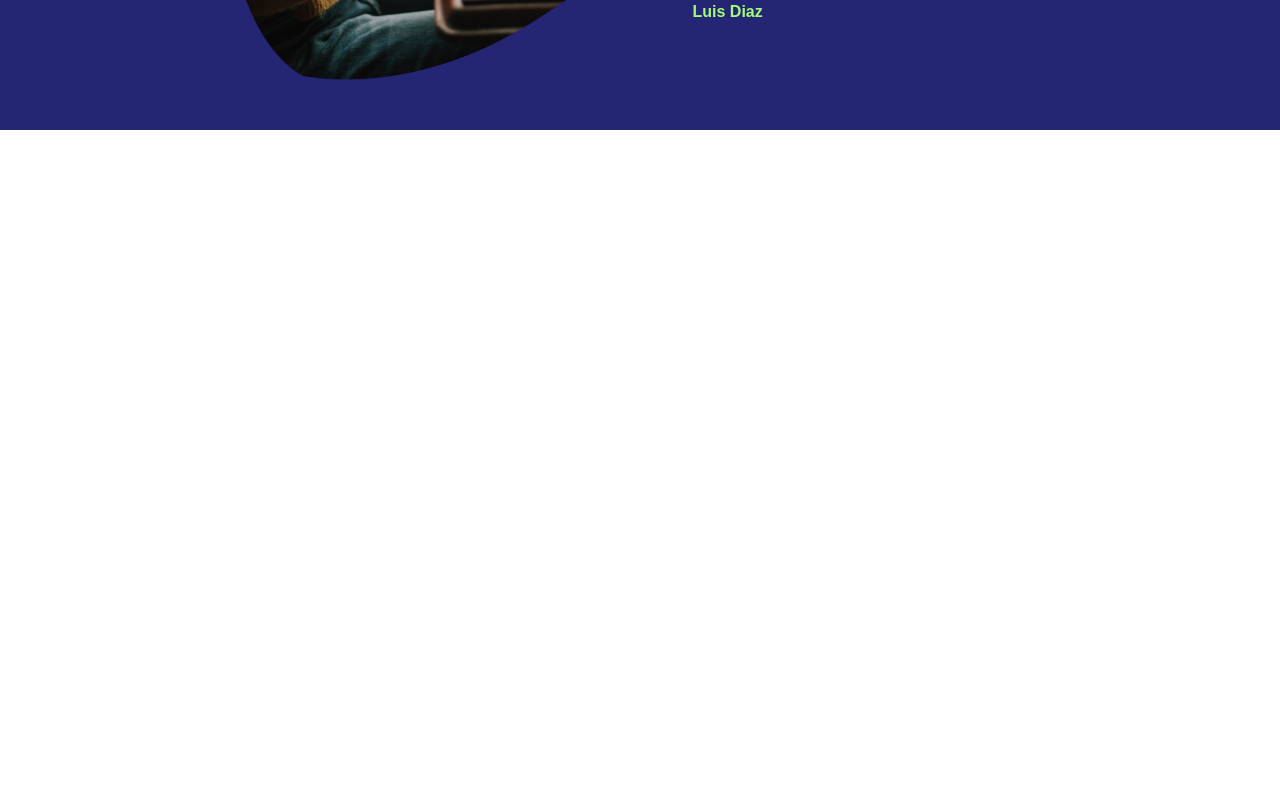
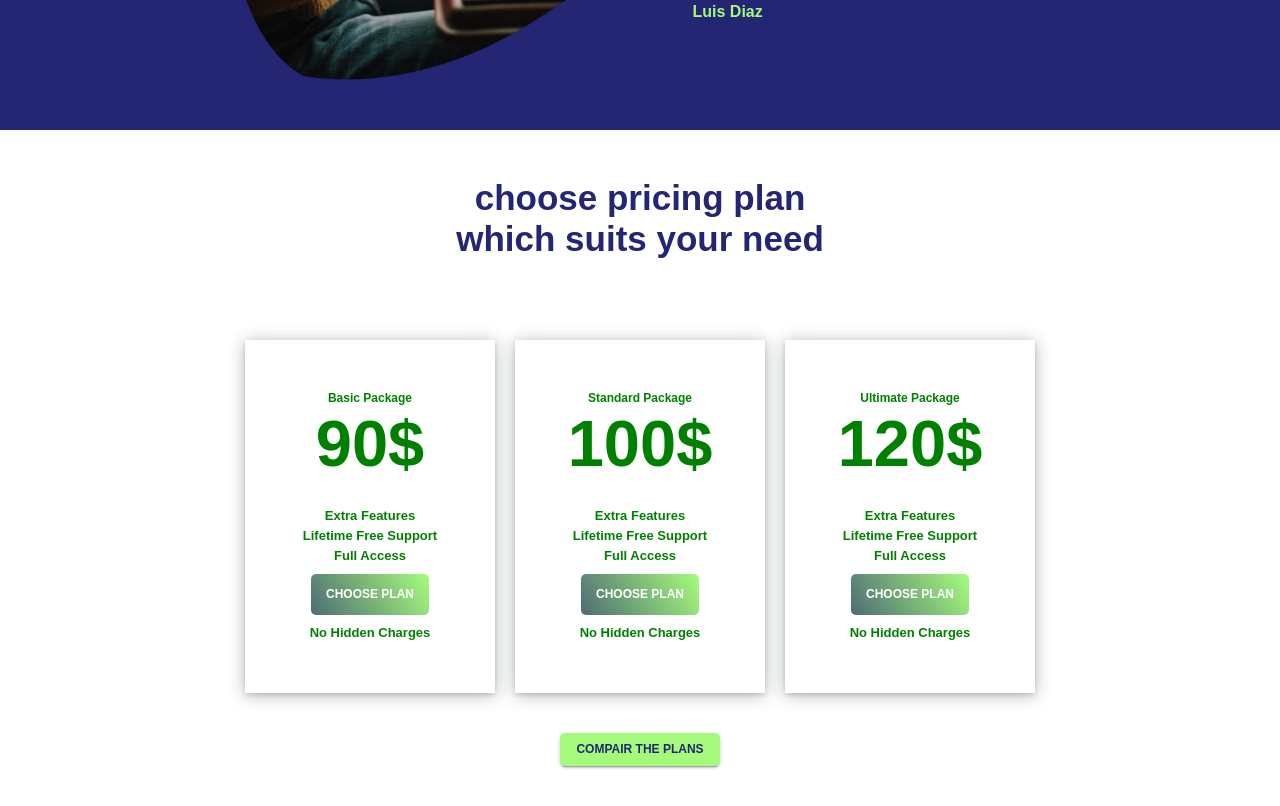
Before and after one commit to rjgohar/m4ui, a React (Create React App) app: page / in a window 1280 px wide. Shown: the part 4620-5426 px from the top of the page. Before the commit the page ends 4750 px from the top, so only its background shows below. Built offline with nearby package versions, Linux system fonts and the light colour scheme.

Commit message:
price section complete

```diff
--- /dev/null
+++ b/src/components/priceCard/cardsMapped.js
@@ -0,0 +1,58 @@
+import { makeStyles } from "@material-ui/core";
+import React from "react";
+import SimpleCard from ".";
+
+const Data = [
+  {
+    title: "Basic Package",
+    price: 90,
+    feature1: " Extra Features",
+    feature2: " Lifetime Free Support",
+    feature3: " Full Access",
+  },
+  {
+    title: "Standard Package",
+    price: 100,
+    feature1: " Extra Features",
+    feature2: " Lifetime Free Support",
+    feature3: " Full Access",
+  },
+  {
+    title: "Ultimate Package",
+    price: 120,
+    feature1: " Extra Features",
+    feature2: " Lifetime Free Support",
+    feature3: " Full Access",
+  },
+];
+
+const CardMapped = () => {
+  const classes = useStyles();
+  return (
+    <div className={classes.container}>
+      {Data.map(({ title, price, feature1, feature2, feature3 }) => {
+        return (
+          <>
+            <SimpleCard
+              title={title}
+              price={price}
+              feature1={feature1}
+              feature2={feature2}
+              feature3={feature3}
+            />
+          </>
+        );
+      })}
+    </div>
+  );
+};
+
+export default CardMapped;
+
+const useStyles = makeStyles((theme) => ({
+  container: {
+    display: "flex",
+    justifyContent: "center",
+    gap: 20,
+  },
+}));
--- /dev/null
+++ b/src/components/priceCard/index.js
@@ -0,0 +1,74 @@
+import React from "react";
+import { makeStyles } from "@material-ui/core/styles";
+
+import Button from "../../units/Button";
+
+import Typography from "@material-ui/core/Typography";
+import { Box } from "@material-ui/core";
+
+export default function SimpleCard({
+  title,
+  price,
+  feature1,
+  feature2,
+  feature3,
+}) {
+  const classes = useStyles();
+
+  return (
+    <div className={classes.root}>
+      <Box>
+        <Typography variant="h5">{title}</Typography>
+        <Typography variant="h1" className={classes.price}>
+          {price}$
+        </Typography>
+        <Box pt={3}>
+          <Typography variant="h4" className={classes.text}>
+            {feature1}
+          </Typography>{" "}
+          <Typography variant="h4" className={classes.text}>
+            {feature2}
+          </Typography>
+          <Typography variant="h4" className={classes.text}>
+            {feature3}
+          </Typography>
+        </Box>
+        <Box pt={1}>
+          <Button className={classes.buttonOutlinedDrawer} variant="primary">
+            {" "}
+            Choose Plan
+          </Button>
+        </Box>
+        <Box pt={1}>
+          <Typography variant="h4" className={classes.text}>
+            No Hidden Charges{" "}
+          </Typography>
+        </Box>
+      </Box>
+    </div>
+  );
+}
+
+const useStyles = makeStyles((theme) => ({
+  root: {
+    padding: "50px 0px",
+    maxWidth: 250,
+    width: "100%",
+    display: "flex",
+    flexDirection: "column",
+    textAlign: "center",
+    transition: "transform 500ms ease",
+    alignItems: "center",
+    color: " green",
+    boxShadow:
+      " rgba(14, 30, 37, 0.12) 0px 2px 4px 0px, rgba(14, 30, 37, 0.32) 0px 2px 16px 0px;",
+    "&:hover": {
+      background: theme.palette.background.secondary,
+      transform: "scale(1.1)",
+      color: "white",
+    },
+  },
+  price: { fontSize: "65px" },
+  text: { padding: "2px 0px", fontSize: "13px" },
+  buttonOutlinedDrawer: { padding: "10px 15px" },
+}));
--- /dev/null
+++ b/src/components/priceSection/index.js
@@ -0,0 +1,35 @@
+import { Box, makeStyles, Typography } from "@material-ui/core";
+import React from "react";
+import Button from "../../units/Button";
+import CardMapped from "../priceCard/cardsMapped";
+
+const PriceSection = () => {
+  const classes = useStyles();
+  return (
+    <Box pt={6}>
+      <Box className={classes.textContainer}>
+        <Typography className={classes.text} variant="h1">
+          choose pricing plan which suits your need
+        </Typography>
+      </Box>
+      <Box pt={10}>
+        <CardMapped />
+      </Box>
+      <Box pt={5} pb={5} className={classes.textContainer}>
+        <Button variant="contained"> compair the plans</Button>
+      </Box>
+    </Box>
+  );
+};
+
+export default PriceSection;
+
+const useStyles = makeStyles((theme) => ({
+  textContainer: {
+    display: "flex",
+
+    textAlign: "center",
+    justifyContent: "center",
+  },
+  text: { width: "30%", color: theme.palette.text.primary },
+}));
--- a/src/pages/home/index.js
+++ b/src/pages/home/index.js
@@ -6,6 +6,7 @@ import HeadSection from "../../components/headerSection";
 import ApplicationSection from "../../components/m4uiApplicationSection";
 import M4uiManageSec from "../../components/m4uimanageSection";
 import OurCustomer from "../../components/ourCostomerGrid";
+import PriceSection from "../../components/priceSection";
 import RegisterMini from "../../components/registerminicampo";
 import RegisterSection from "../../components/registerSection";
 import SectionCount from "../../components/sectionCount";
@@ -22,6 +23,7 @@ export default function Home() {
       <ApplicationSection />
       <VideoSection />
       <OurCustomer />
+      <PriceSection />
     </div>
   );
 }
--- a/src/theme/palette.js
+++ b/src/theme/palette.js
@@ -7,6 +7,7 @@ export const palette = {
   },
   text: {
     primary: "#242573",
+    secondary: "#517076",
   },
   background: {
     main: "linear-gradient(86.73deg, #A4FB7B -10.91%, #242573 98.86%)",
--- a/src/units/Button/index.jsx
+++ b/src/units/Button/index.jsx
@@ -41,4 +41,16 @@ export default withStyles((theme) => ({
       transform: "scale(1.03)",
     },
   },
+  primary:{
+    color: theme.palette.primary.main,
+    padding:"10px",
+    background: theme.palette.background.secondary,
+    borderRadius: 5,
+    transition: "all 0.9s ease",
+    "&:hover": {
+      background: theme.palette.primary.main,
+      color: theme.palette.text.secondary,
+      transform: "scale(1.03)",
+    },
+  }
 }))(Button);
```
